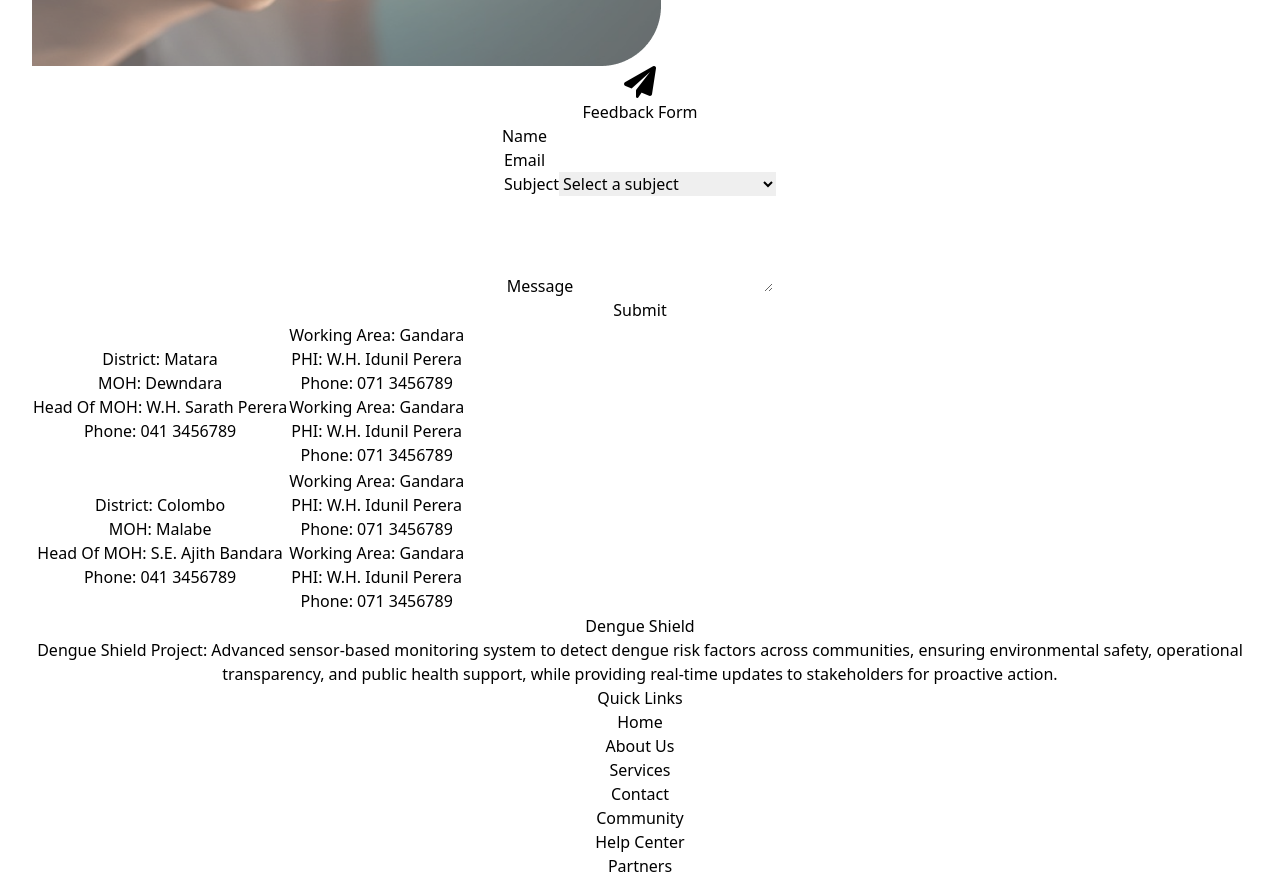
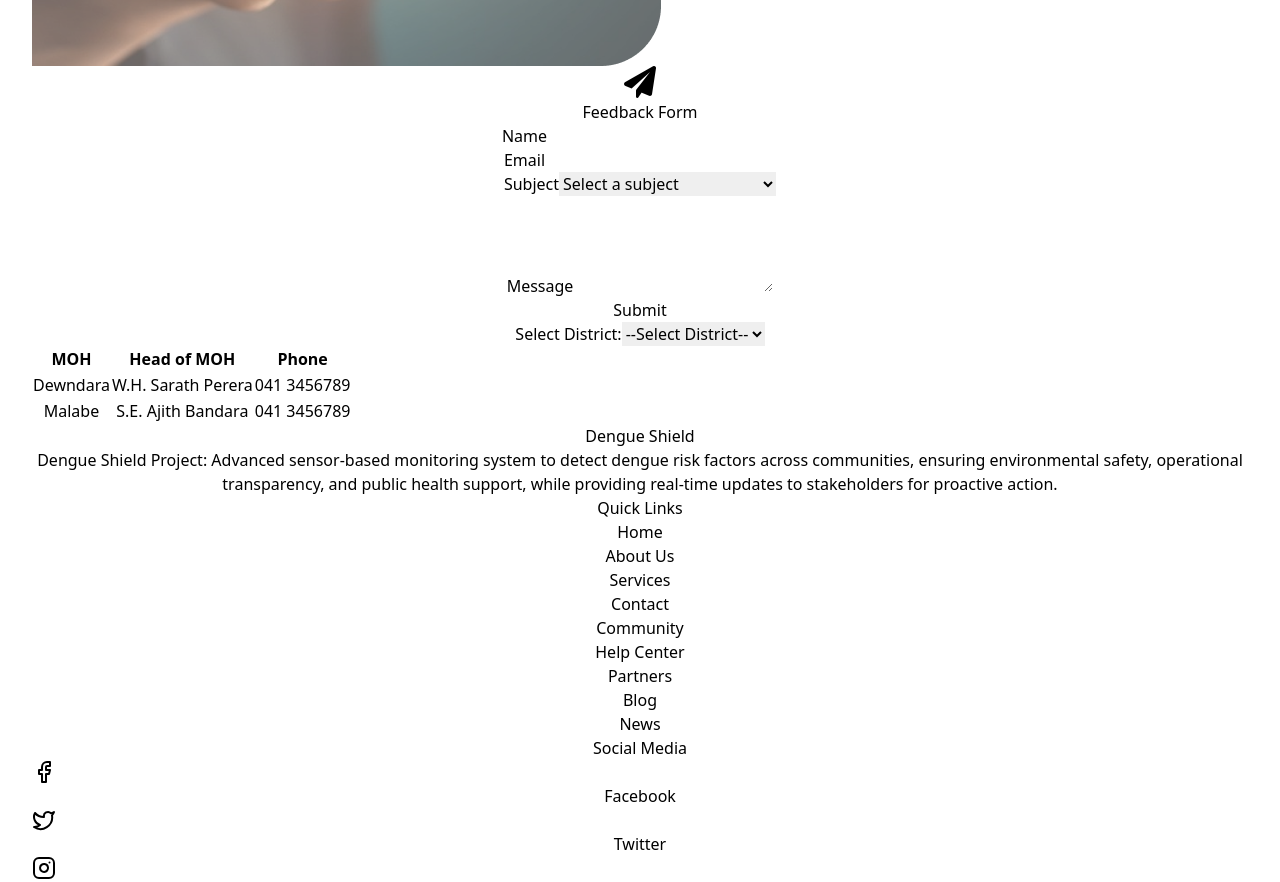
Before and after one commit to thanujaDev26/Dengue-shield--webapp, a React (Vite) app: page /contact in a window 1280 px wide. Shown: the part 4820-5702 px from the top of the page. Built offline with nearby package versions, Linux system fonts and the light colour scheme.

Commit message:
change contact us

```diff
--- a/src/Components/ContactUs/FeedBackForm.jsx
+++ b/src/Components/ContactUs/FeedBackForm.jsx
@@ -20,11 +20,12 @@ const FeedbackForm = () => {
   };
 
   return (
-    <div className="min-h-screen flex items-center justify-center bg-white">
-      <div className="bg-teal-100 p-8 rounded-lg shadow-lg w-full max-w-md">
+    <div className=" flex items-center justify-center md:w-full  bg-white  ">
+      <div className="border  border-gray-900 w-full md:w-1/2 p-10  rounded-lg bg-teal-100">
         <h2 className="text-center text-xl font-bold mb-6">Feedback Form</h2>
-        <form onSubmit={handleSubmit} className="space-y-2">
-          <div>
+        <form onSubmit={handleSubmit} className="space-y-2 ">
+          <div className="md:w-2/3 w-full items-center justify-center md:ml-20 ">
+          <div className="mb-4 ">
             <label
               htmlFor="name"
               className="block text-sm font-medium text-gray-700 mb-1"
@@ -42,7 +43,7 @@ const FeedbackForm = () => {
             />
           </div>
 
-          <div>
+          <div className="mb-4">
             <label
               htmlFor="email"
               className="block text-sm font-medium text-gray-700 mb-1"
@@ -60,7 +61,7 @@ const FeedbackForm = () => {
             />
           </div>
 
-          <div>
+          <div className="mb-4">
             <label
               htmlFor="subject"
               className="block text-sm font-medium text-gray-700 mb-1"
@@ -91,7 +92,7 @@ const FeedbackForm = () => {
             </select>
           </div>
 
-          <div>
+          <div className="mb-4">
             <label
               htmlFor="message"
               className="block text-sm font-medium text-gray-700 mb-1"
@@ -111,10 +112,11 @@ const FeedbackForm = () => {
 
           <button
             type="submit"
-            className="w-full bg-teal-500 text-white py-2 rounded-lg font-medium hover:bg-teal-600 focus:outline-none focus:ring-2 focus:ring-teal-500"
+            className="w-full bg-teal-500 text-white py-2 mt-10 rounded-lg font-medium hover:bg-teal-600 focus:outline-none focus:ring-2 focus:ring-teal-500"
           >
             Submit
           </button>
+          </div>
         </form>
       </div>
     </div>
--- a/src/Components/ContactUs/Header.jsx
+++ b/src/Components/ContactUs/Header.jsx
@@ -5,7 +5,7 @@ export default function Header() {
     <div className="bg-gradient-to-b from-teal-100 to-transparent min-h-screen flex items-center justify-center py-5">
 
       {/* Card Container */}
-      <div className="w-11/12 md:w-8/12 lg:w-7/12 bg-white rounded-xl shadow-2xl overflow-hidden flex flex-col md:flex-row">
+      <div className="w-11/12 md:w-8/12 mt-0 lg:w-7/12 bg-white rounded-xl shadow-2xl overflow-hidden flex flex-col md:flex-row">
 
         {/* Left Section */}
         <div className="w-full md:w-1/2 bg-gradient-to-br from-teal-400 to-teal-600 text-white p-8 flex flex-col justify-between">
@@ -61,7 +61,7 @@ export default function Header() {
         <div className="w-full md:w-1/2 relative">
           <img
             src="images/Contactus_main.png"
-            className="w-full h-full object-cover transform hover:scale-105 transition-transform duration-300"
+            className="w-full  hidden md:block h-full object-cover transform hover:scale-105 transition-transform duration-300"
           />
 
           {/* Overlay Icon */}
--- a/src/Components/ContactUs/WorkingTable.jsx
+++ b/src/Components/ContactUs/WorkingTable.jsx
@@ -1,4 +1,4 @@
-import React from "react";
+import React, { useState } from "react";
 
 const WorkingAreaTable = () => {
   const data = [
@@ -14,9 +14,9 @@ const WorkingAreaTable = () => {
           contact: "071 3456789",
         },
         {
-          area: "Gandara",
-          phi: "W.H. Idunil Perera",
-          contact: "071 3456789",
+          area: "Weligama",
+          phi: "K.A. Nimal Perera",
+          contact: "071 1234567",
         },
       ],
     },
@@ -27,67 +27,123 @@ const WorkingAreaTable = () => {
       phone: "041 3456789",
       workingAreas: [
         {
-          area: "Gandara",
-          phi: "W.H. Idunil Perera",
-          contact: "071 3456789",
+          area: "Nugegoda",
+          phi: "J.M. Priyantha",
+          contact: "071 9876543",
         },
         {
-          area: "Gandara",
-          phi: "W.H. Idunil Perera",
-          contact: "071 3456789",
+          area: "Kottawa",
+          phi: "S.P. Pradeep",
+          contact: "071 2345678",
         },
       ],
     },
   ];
 
+  const [selectedDistrict, setSelectedDistrict] = useState("");
+  const [selectedMoh, setSelectedMoh] = useState("");
+
+  // Filter data based on district and moh selection
+  const filteredDistricts = data.filter(
+    (entry) =>
+      !selectedDistrict || entry.district === selectedDistrict
+  );
+
+  const filteredMohAreas =
+    selectedDistrict && selectedMoh
+      ? data
+          .find((entry) => entry.district === selectedDistrict)
+          .workingAreas.filter((area) => area.phi === selectedMoh)
+      : [];
+
   return (
     <div className="p-4 bg-white min-h-screen flex justify-center items-center">
-      <div className="overflow-auto w-full max-w-6xl max-h-96 border border-gray-400">
+      <div className="max-w-6xl w-full">
+        {/* District Filter */}
+        <div className="mb-4">
+          <label className="mr-2">Select District:</label>
+          <select
+            className="border p-2"
+            value={selectedDistrict}
+            onChange={(e) => setSelectedDistrict(e.target.value)}
+          >
+            <option value="">--Select District--</option>
+            {data.map((entry) => (
+              <option key={entry.district} value={entry.district}>
+                {entry.district}
+              </option>
+            ))}
+          </select>
+        </div>
+
+        {/* MOH Filter (Visible after selecting district) */}
+        {selectedDistrict && (
+          <div className="mb-4">
+            <label className="mr-2">Select MOH:</label>
+            <select
+              className="border p-2"
+              value={selectedMoh}
+              onChange={(e) => setSelectedMoh(e.target.value)}
+            >
+              <option value="">--Select MOH--</option>
+              {filteredDistricts
+                .flatMap((entry) => entry.workingAreas)
+                .map((area, index) => (
+                  <option key={index} value={area.phi}>
+                    {area.phi}
+                  </option>
+                ))}
+            </select>
+          </div>
+        )}
+
+        {/* First Table - Districts */}
+        <div className="overflow-auto w-full max-h-96 border border-gray-400 mb-4">
           <table className="table-auto w-full border-collapse border border-gray-400">
+            <thead>
+              <tr>
+
+                <th className="border border-gray-400 p-2">MOH</th>
+                <th className="border border-gray-400 p-2">Head of MOH</th>
+                <th className="border border-gray-400 p-2">Phone</th>
+              </tr>
+            </thead>
             <tbody>
-            {data.map((entry, index) => (
+              {filteredDistricts.map((entry, index) => (
                 <tr key={index} className="bg-gray-200">
-                <td className="w-1/2 border border-gray-400 p-4 align-top">
-                  <p className="mb-2">
-                    <span className="font-bold">District:</span>{" "}
-                    {entry.district}
-                  </p>
-                  <p className="mb-2">
-                    <span className="font-bold">MOH:</span> {entry.moh}
-                  </p>
-                  <p className="mb-2">
-                    <span className="font-bold">Head Of MOH:</span>{" "}
-                    {entry.headOfMoh}
-                  </p>
-                  <p className="mb-2">
-                    <span className="font-bold">Phone:</span> {entry.phone}
-                  </p>
-                </td>
-                <td className="w-1/2 border border-gray-400 p-4">
-                  {entry.workingAreas.map((area, i) => (
-                    <div
-                      key={i}
-                      className={`p-2 ${
-                        i > 0 ? "border-t border-gray-400" : ""
-                      }`}
-                    >
-                      <p className="mb-1">
-                        <span className="font-bold">Working Area:</span>{" "}
-                        {area.area}
-                      </p>
-                      <p className="mb-1">
-                        <span className="font-bold">PHI:</span> {area.phi}
-                      </p>
-                      <p className="mb-1">
-                        <span className="font-bold">Phone:</span> {area.contact}
-                      </p>
-                    </div>
-                  ))}
-                </td>
+
+                  <td className="border border-gray-400 p-2">{entry.moh}</td>
+                  <td className="border border-gray-400 p-2">{entry.headOfMoh}</td>
+                  <td className="border border-gray-400 p-2">{entry.phone}</td>
                 </tr>
               ))}
             </tbody>
           </table>
+        </div>
+
+        {/* Second Table - MOH Areas */}
+        {selectedDistrict && selectedMoh && (
+          <div className="overflow-auto w-full max-h-96 border border-gray-400">
+            <table className="table-auto w-full border-collapse border border-gray-400">
+              <thead>
+                <tr>
+                  <th className="border border-gray-400 p-2">Area</th>
+                  <th className="border border-gray-400 p-2">PHI</th>
+                  <th className="border border-gray-400 p-2">Contact</th>
+                </tr>
+              </thead>
+              <tbody>
+                {filteredMohAreas.map((area, index) => (
+                  <tr key={index} className="bg-gray-200">
+                    <td className="border border-gray-400 p-2">{area.area}</td>
+                    <td className="border border-gray-400 p-2">{area.phi}</td>
+                    <td className="border border-gray-400 p-2">{area.contact}</td>
+                  </tr>
+                ))}
+              </tbody>
+            </table>
+          </div>
+        )}
       </div>
     </div>
   );
```
Also changed, not shown: src/Components/Home/Home.jsx (+12 -7 lines). Lines whose indentation alone changed are shown as unchanged.
